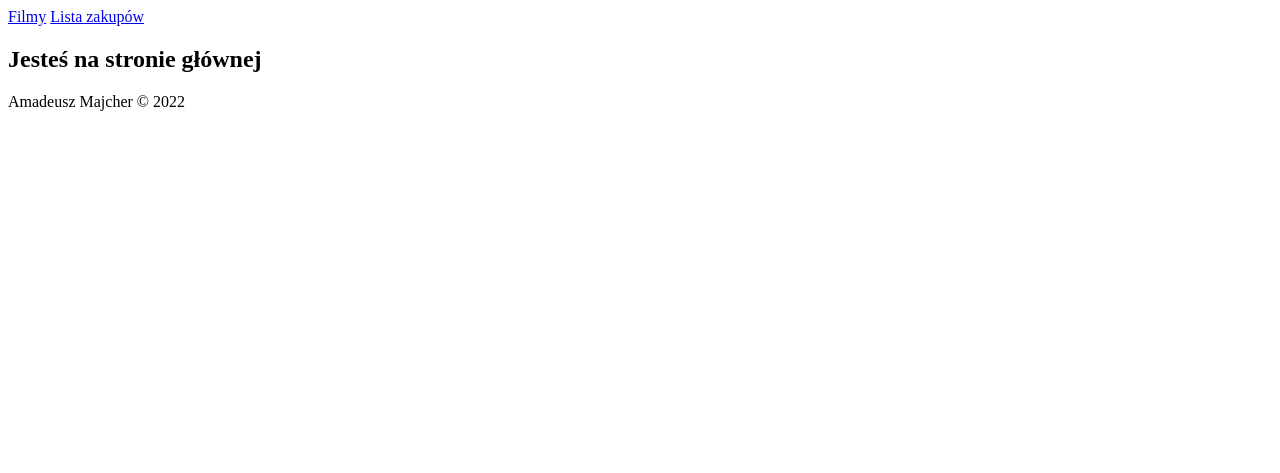
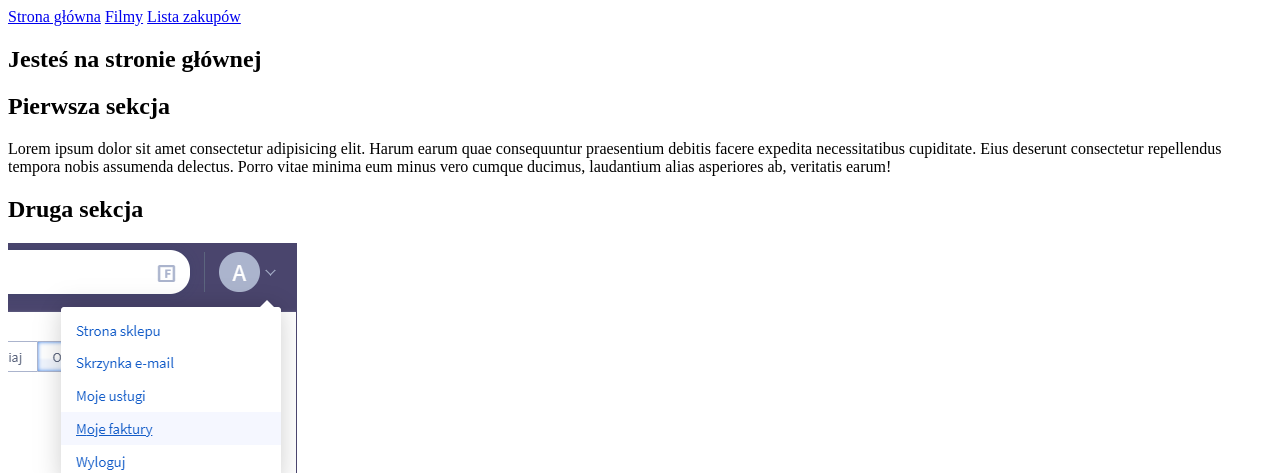
Before and after one commit to amamajcher/my-first-page, a plain HTML site: page index.html in a window 1280 px wide. Shown: the top 473 px of the page. Drawn offline with Linux system fonts and the light colour scheme.

Commit message:
Dodanie i podlinkowanie obrazka

```diff
--- a/index.html
+++ b/index.html
@@ -9,6 +9,7 @@
 <body>
     <header>
         <nav>
+            <a href="index.html">Strona główna</a>
             <a href="/filmy/index.html">Filmy</a>
             <a href="/lista-zakupow/index.html">Lista zakupów</a>
         </nav>
@@ -16,6 +17,14 @@
     <section>
         <h1>Jesteś na stronie głównej</h1>
     </section>
+    <section>
+        <h2>Pierwsza sekcja</h2>
+        <p>Lorem ipsum dolor sit amet consectetur adipisicing elit. Harum earum quae consequuntur praesentium debitis facere expedita necessitatibus cupiditate. Eius deserunt consectetur repellendus tempora nobis assumenda delectus. Porro vitae minima eum minus vero cumque ducimus, laudantium alias asperiores ab, veritatis earum!</p>
+    </section>
+    <section>
+        <h2>Druga sekcja</h2>
+        <a href="https://www.google.com/" target="_blank"><img src="img/moje-faktury.png" alt="obrazek"></a>
+    </section>
     <footer>
         <span>Amadeusz Majcher &copy; 2022</span>
     </footer>
```
Also changed, not shown: img/moje-faktury.png (added).
